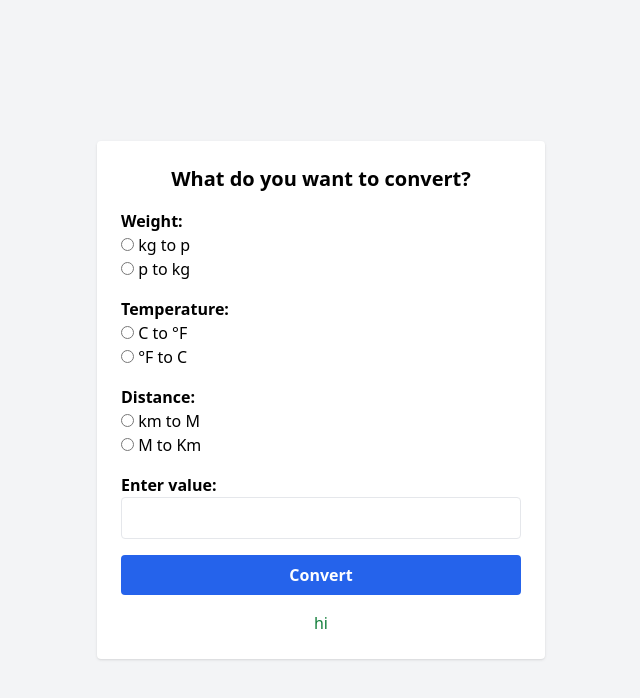
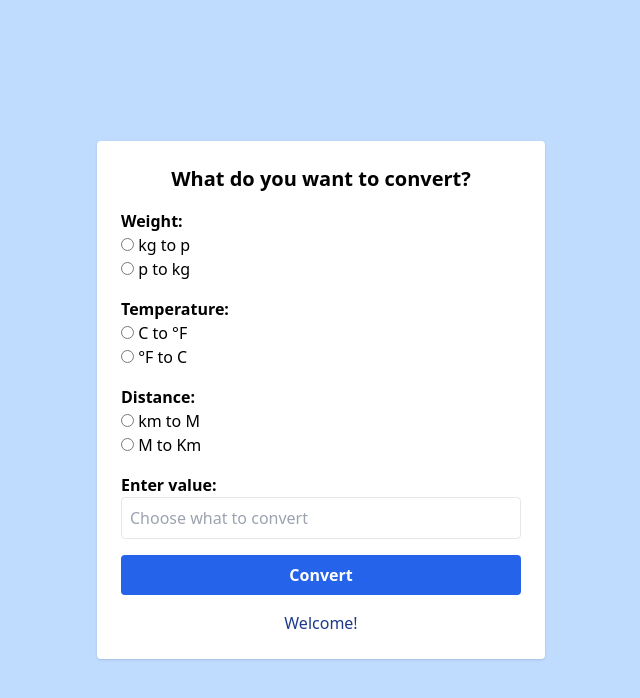
Before and after one commit to wasim822/web-dev-ass1, a plain HTML site: page index.html in a window 1280 px wide. Shown: the whole page, without its empty margins (319-959 px from the left). Drawn offline with nearby package versions, Linux system fonts and the light colour scheme.

Commit message:
added text and improved tailwind design

```diff
--- a/index.html
+++ b/index.html
@@ -6,7 +6,7 @@
   <script src="https://cdn.tailwindcss.com"></script>
   <script src="script.js" defer></script>
 </head>
-<body class="bg-gray-100 p-6 min-h-screen flex justify-center items-center">
+<body class="bg-blue-200 p-6 min-h-screen flex justify-center items-center">
   <form class="bg-white p-6 rounded shadow max-w-md w-full space-y-4">
     <p class="text-xl font-bold text-center">What do you want to convert?</p>
 
@@ -30,12 +30,12 @@
 
     <div>
       <label class="block font-semibold">Enter value:</label>
-      <input type="text" name="value" id="textInput" class="border p-2 w-full rounded" required>
+      <input type="text" name="value" id="textInput" class="border p-2 w-full rounded" required placeholder="Choose what to convert">
     </div>
 
     <input type="submit" value="Convert" id="button" class="w-full bg-blue-600 hover:bg-blue-700 text-white font-semibold py-2 px-4 rounded">
 
-    <p id="displayText" class="text-center text-green-700 font-medium">hi</p>
+    <p id="displayText" class="text-center text-blue-900 font-medium">Welcome!</p>
   </form>
 </body>
 </html>
```
